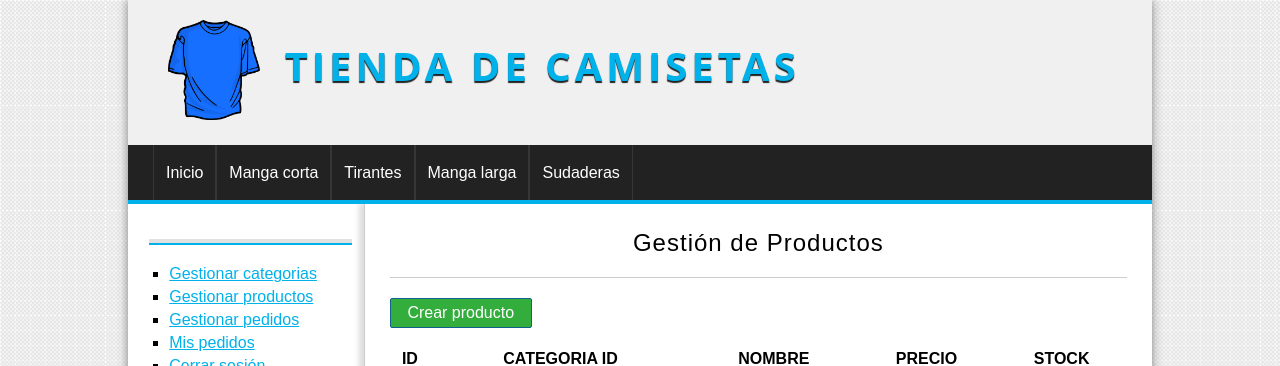
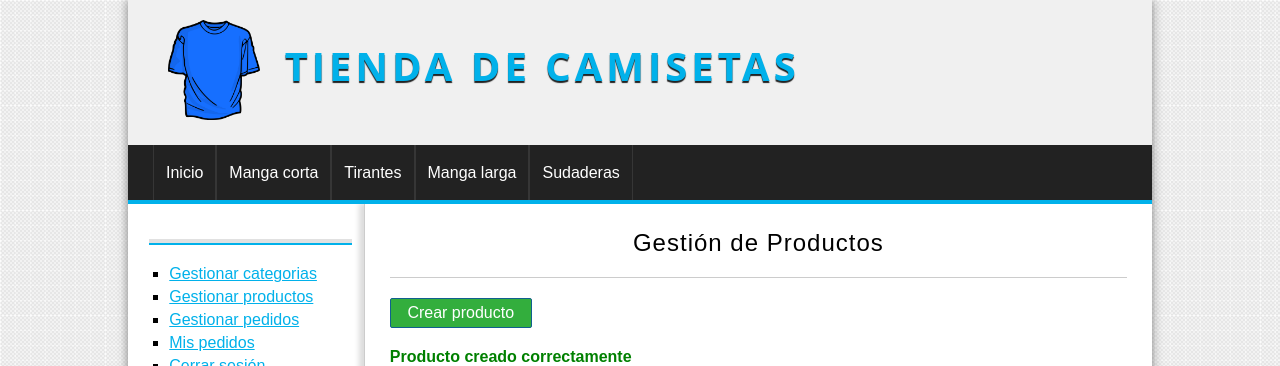
Before and after one commit to MiguelGallegoR/tienda-de-camisetas, a PHP site: page /master-php/producto/gestion in a window 1280 px wide. Shown: the top 366 px of the page. Run offline with PHP 8.4, Linux system fonts and the light colour scheme; the visitor is signed in with stand-in values (Sample User, id 1); data comes from the database, SQL or seed files in the repository; data that the repository does not hold is empty.

Commit message:
añadido condicion con la sesion producto

```diff
--- a/views/producto/gestion.php
+++ b/views/producto/gestion.php
@@ -2,6 +2,15 @@
 <a href="<?=base_url?>producto/crear" class="button button-small">
     Crear producto
 </a>
+
+<?php if(isset($_SESSION['producto']) && $_SESSION['producto'] == 'complete'): ?>
+   <strong class="alert_green">Producto creado correctamente</strong>
+
+<?php elseif(isset($_SESSION['producto']) && $_SESSION['producto'] == 'failed'): ?>
+    <strong class="alert_red">Producto fallido al crear</strong>
+<?php endif; ?>
+<?php Utils::deleteSession('producto'); ?>
+
 <table>
     <tr>
         <th>ID</th>
```
